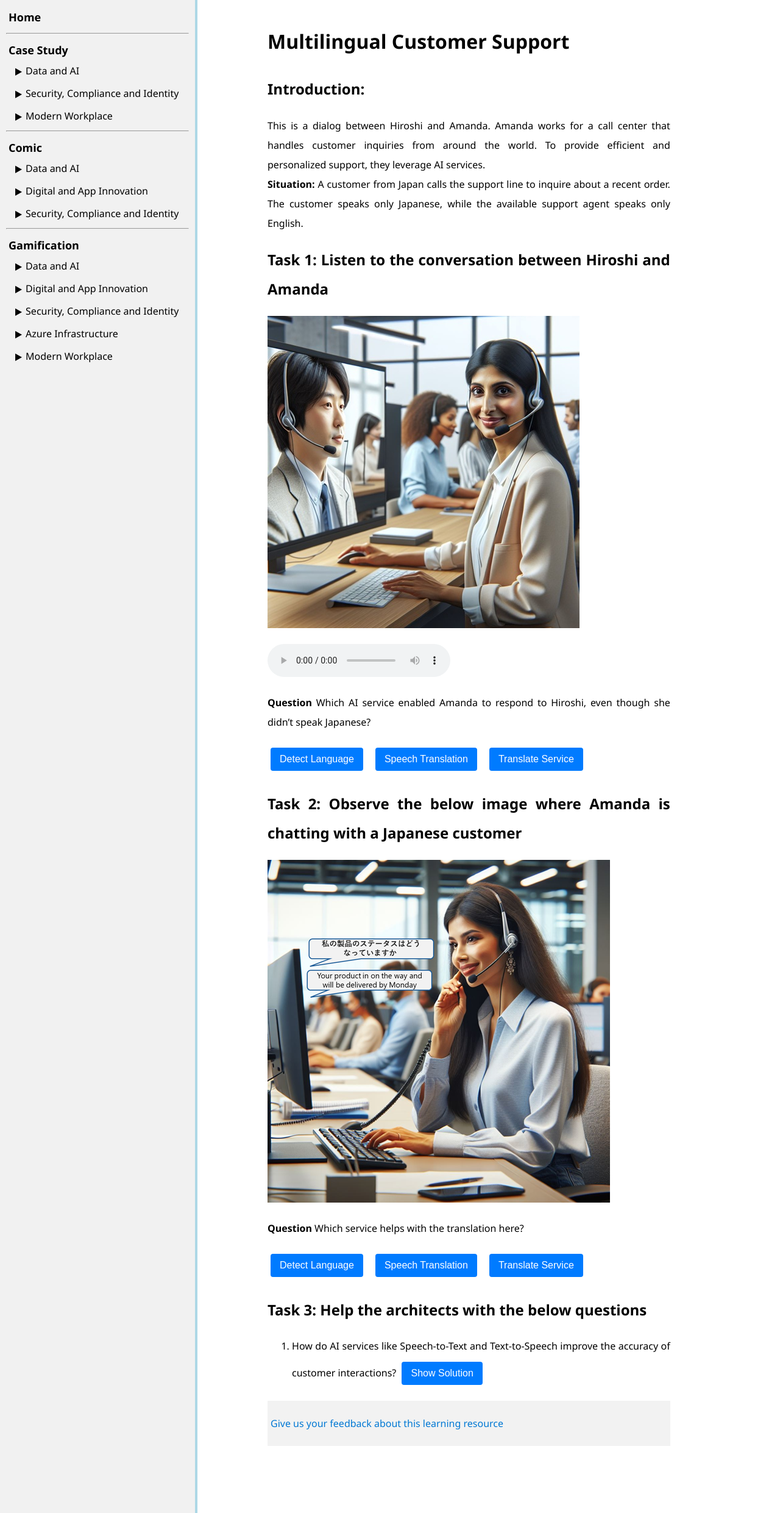
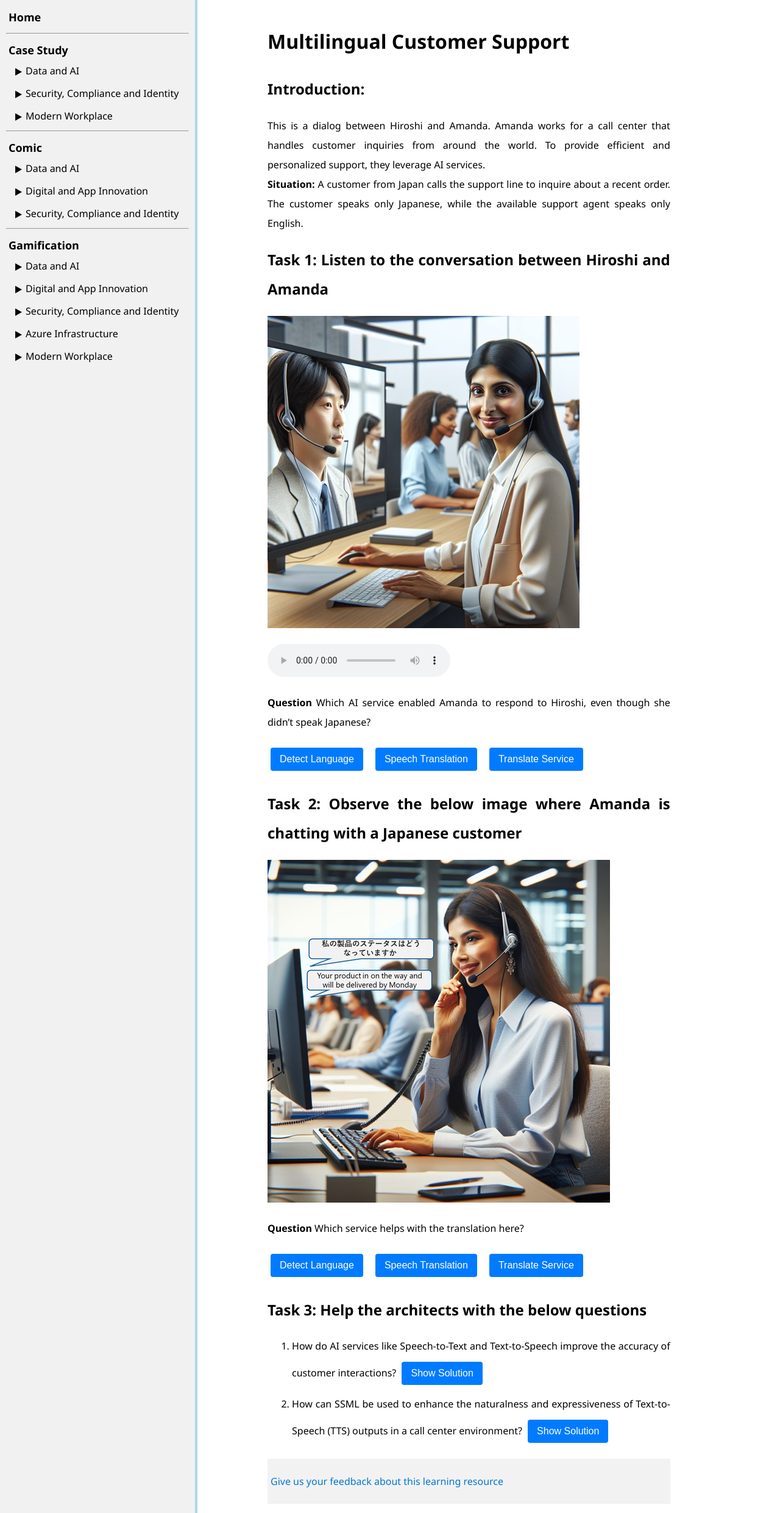
Before and after one commit to ningweinw/iengage, a Jekyll site: the page built from project-files/gamification/Data and AI/AI in Call Center.md, in a window 1280 px wide. Shown: the whole page at 61% size. Built offline with Jekyll 4.4.1, drawn with Linux system fonts in a browser that asks for light colours.

Commit message:
Update AI in Call Center.md

```diff
--- a/project-files/gamification/Data and AI/AI in Call Center.md
+++ b/project-files/gamification/Data and AI/AI in Call Center.md
@@ -68,6 +68,77 @@
     </div>
    </div>
 
+2. How can SSML be used to enhance the naturalness and expressiveness of Text-to-Speech (TTS) outputs in a call center environment?
+   <button onclick="toggleSolution('solution2')">Show Solution</button>
+   <div id="solution2" style="display:none;">
+     <div class="benefit">
+        <p class="benefit-title">Enhanced Understanding:</p>
+        <p>Speech-to-Text (STT) converts spoken language into written text with high accuracy, ensuring that customer queries are accurately captured.</p>
+    </div>
+    <div class="benefit">
+        <p class="benefit-title">Clear Communication:</p>
+        <p>Text-to-Speech (TTS) converts text responses into natural-sounding speech, making it easier for customers to understand the information provided.</p>
+    </div>
+    <div class="benefit">
+        <p class="benefit-title">Real-Time Processing:</p>
+        <p>Both STT and TTS operate in real-time, allowing for immediate transcription and response, which reduces misunderstandings and improves the flow of conversation.</p>
+    </div>
+    <div class="benefit">
+        <p class="benefit-title">Prosody Control:</p>
+        <p>SSML allows you to adjust the pitch, rate, and volume of the synthesized speech. This can make the speech sound more natural and engaging. For example, increasing the pitch slightly for a greeting can make it sound more friendly.</p>
+        <code>
+            &lt;speak&gt;<br>
+            &nbsp;&nbsp;&lt;prosody pitch="+10%"&gt;Hello, how can I assist you today?&lt;/prosody&gt;<br>
+            &lt;/speak&gt;
+        </code>
+    </div>
+    <div class="benefit">
+        <p class="benefit-title">Pauses and Breaks:</p>
+        <p>You can insert pauses or breaks at appropriate places to mimic natural speech patterns. This helps in making the conversation sound more human-like and easier to understand.</p>
+        <code>
+            &lt;speak&gt;<br>
+            &nbsp;&nbsp;Your order number is &lt;break time="500ms"/&gt; 123456.<br>
+            &lt;/speak&gt;
+        </code>
+    </div>
+    <div class="benefit">
+        <p class="benefit-title">Emphasis:</p>
+        <p>SSML allows you to emphasize certain words or phrases, which can help in conveying important information more effectively.</p>
+        <code>
+            &lt;speak&gt;<br>
+            &nbsp;&nbsp;&lt;emphasis level="strong"&gt;Thank you&lt;/emphasis&gt; for your patience.<br>
+            &lt;/speak&gt;
+        </code>
+    </div>
+    <div class="benefit">
+        <p class="benefit-title">Voice Selection:</p>
+        <p>SSML enables the selection of different voices for different types of interactions. For example, a more formal voice can be used for official announcements, while a friendly voice can be used for customer greetings.</p>
+        <code>
+            &lt;speak&gt;<br>
+            &nbsp;&nbsp;&lt;voice name="en-US-JennyNeural"&gt;Welcome to our service center.&lt;/voice&gt;<br>
+            &lt;/speak&gt;
+        </code>
+    </div>
+    <div class="benefit">
+        <p class="benefit-title">Pronunciation:</p>
+        <p>You can use SSML to specify the pronunciation of certain words, ensuring that names, technical terms, or foreign words are pronounced correctly.</p>
+        <code>
+            &lt;speak&gt;<br>
+            &nbsp;&nbsp;The product name is &lt;phoneme alphabet="ipa" ph="ˈæpl"&gt;Apple&lt;/phoneme&gt;.<br>
+            &lt;/speak&gt;
+        </code>
+    </div>
+    <div class="benefit">
+        <p class="benefit-title">Audio Effects:</p>
+        <p>SSML supports the inclusion of audio effects, such as background music or sound effects, to enhance the overall customer experience.</p>
+        <code>
+            &lt;speak&gt;<br>
+            &nbsp;&nbsp;&lt;audio src="sound_effect.mp3"&gt;Your call is important to us.&lt;/audio&gt;<br>
+            &lt;/speak&gt;
+        </code>
+    </div>
+   </div>
+
 <style>
     .button-container {
         display: flex;
@@ -80,6 +151,19 @@
     .incorrect {
         color: red;
     }
+    .benefit {
+            margin-bottom: 20px;
+        }
+        .benefit-title {
+            font-weight: bold;
+        }
+        code {
+            display: block;
+            background-color: #f4f4f4;
+            padding: 10px;
+            border-radius: 5px;
+            margin-top: 10px;
+        }
 </style>
 <script>
     function markAnswer(button, isCorrect, resultId) {
```
